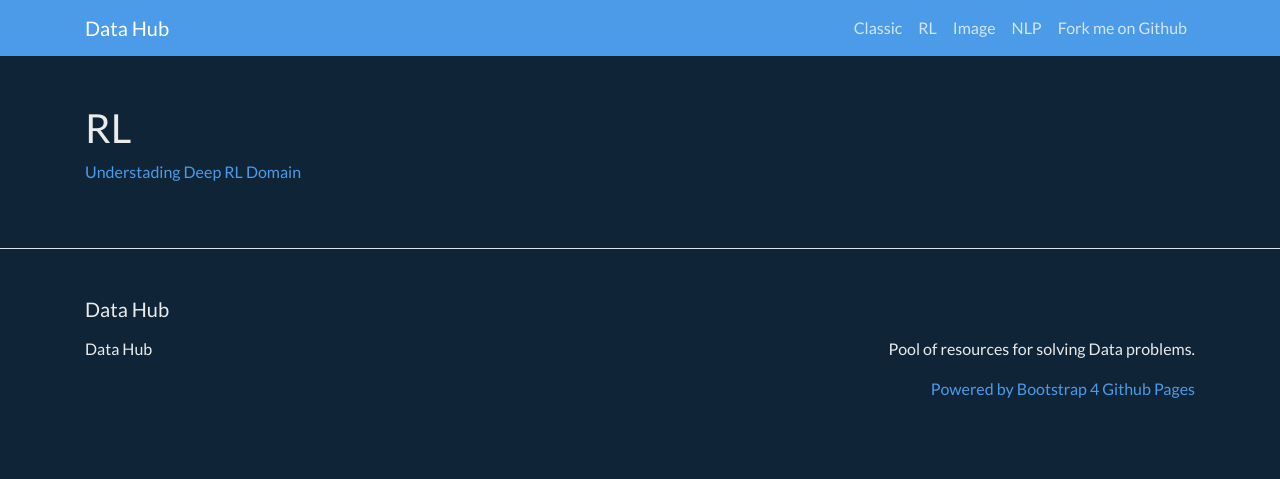
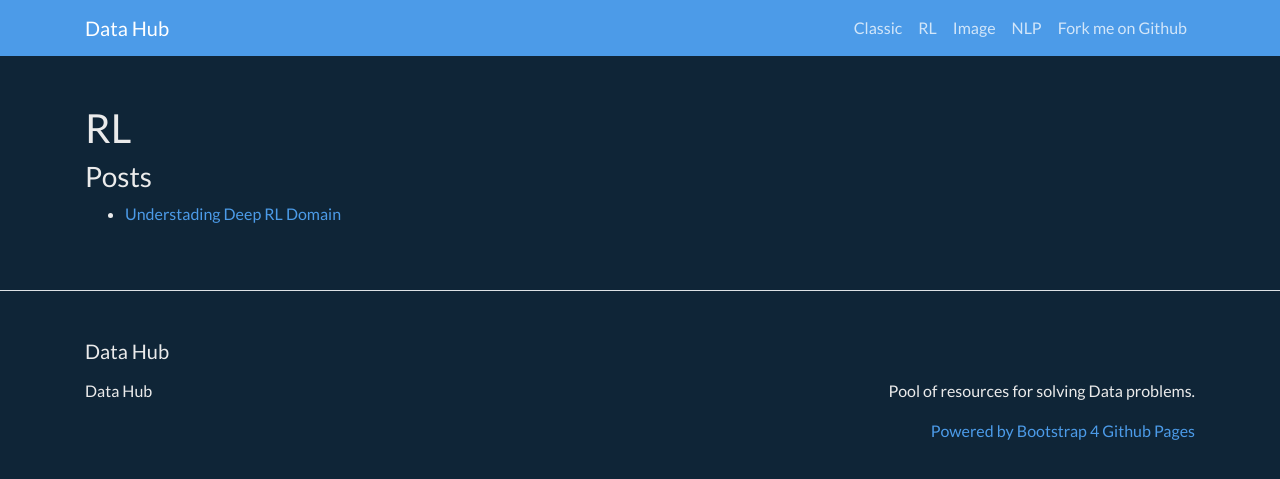
Before and after one commit to RoiPeleg/Data-Hub, a Jekyll site: the page built from RL.md, in a window 1280 px wide. Shown: the top 479 px of the page. Built offline with Jekyll 4.4.1, drawn with Linux system fonts in a browser that asks for light colours.

Commit message:
Update RL.md

```diff
--- a/RL.md
+++ b/RL.md
@@ -3,4 +3,6 @@ layout: page
 title: "RL"
 permalink: /testere/RL
 ---
-[Understading Deep RL Domain](https://towardsdatascience.com/a-journey-into-deep-reinforcement-learning-41b6ee5e860e)
+
+### Posts
+* [Understading Deep RL Domain](https://towardsdatascience.com/a-journey-into-deep-reinforcement-learning-41b6ee5e860e)
```
